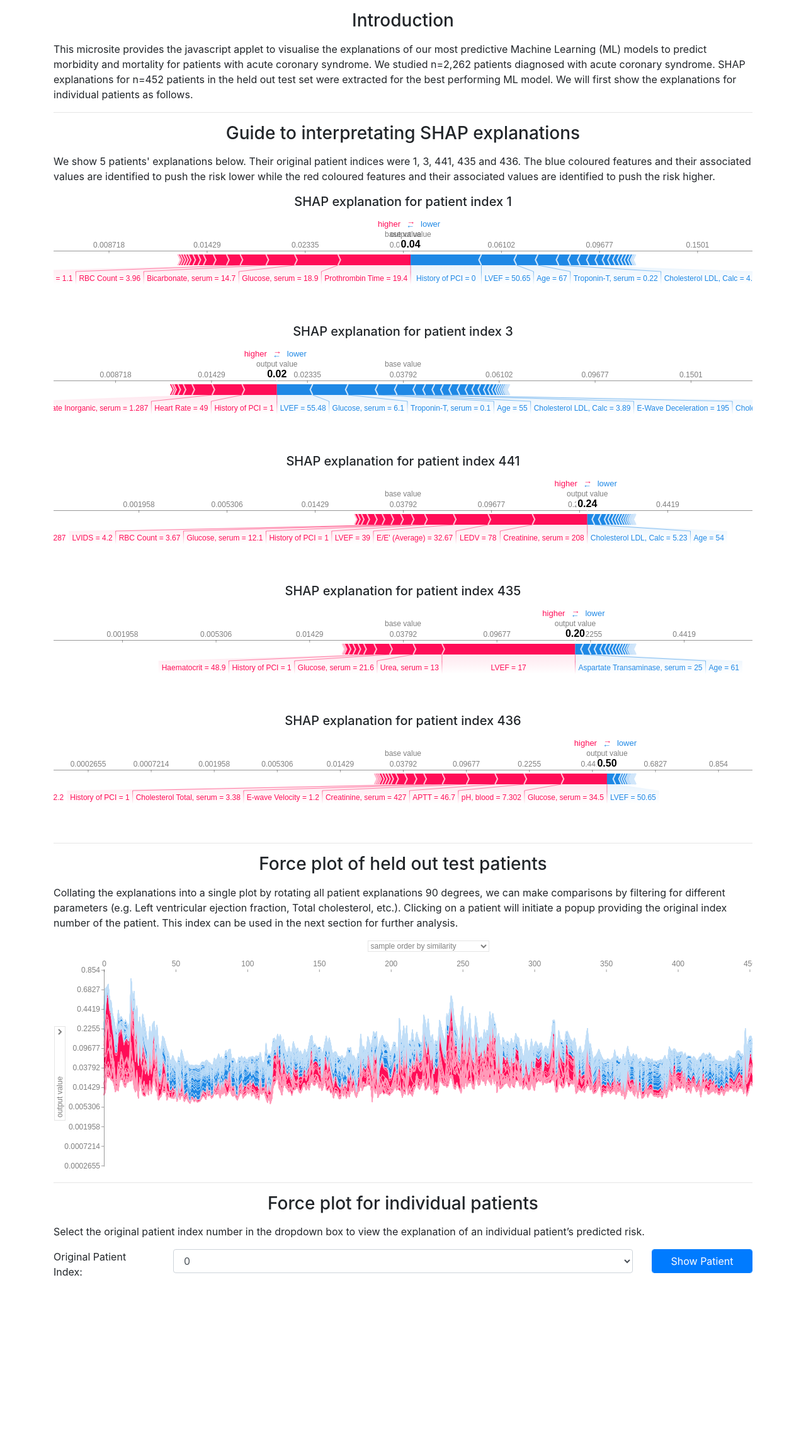
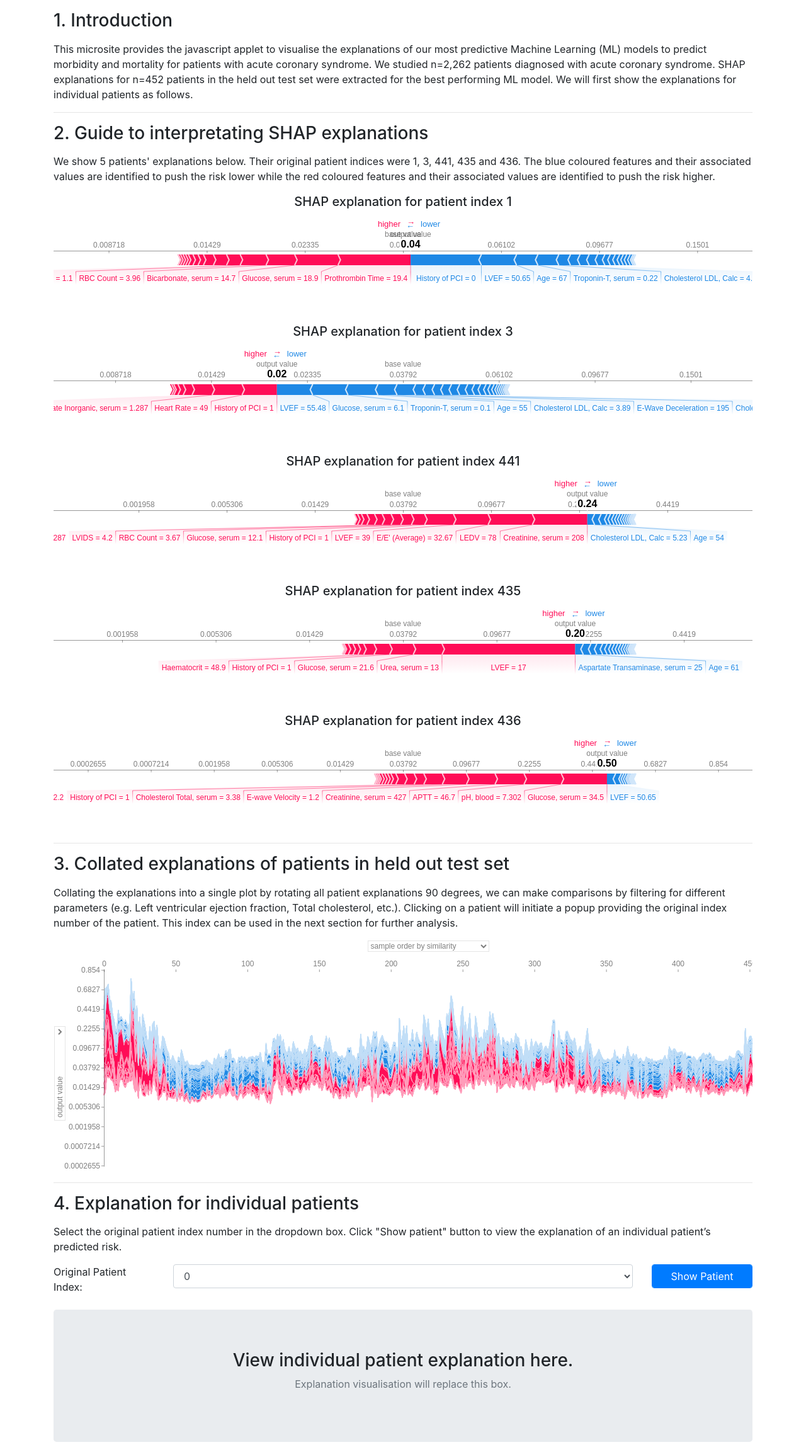
Before and after one commit to llja0112/SHAP-viz, a Flask app: page / in a window 1280 px wide. Shown: the part 56-2361 px from the top of the page at 63% size. Before the commit the page ends 2081 px from the top, so only its background shows below. Run offline with Flask 2, Linux system fonts and the light colour scheme; some libraries are stand-ins or nearby versions.

Commit message:
Add explanation pane as placeholder before loading individual patient data

```diff
--- a/static/main.js
+++ b/static/main.js
@@ -24,6 +24,10 @@ $(document).ready(function(){
     }
 
     $('#patients_select_button').click(function(){
+      if(!$('#explanation_pane').hasClass('d-none')){
+        $('#explanation_pane').addClass('d-none');
+      }
+
       patient_index = $('#patients_select').val();
       if (window.SHAP){
         SHAP.ReactDom.render(
--- a/templates/index.html
+++ b/templates/index.html
@@ -24,11 +24,11 @@
       </div>
       <div id="main_pane" class='d-none'>
 
-        <h3 class="text-center my-3">Introduction</h3>
+        <h3 class="my-3">1. Introduction</h3>
         <p>This microsite provides the javascript applet to visualise the explanations of our most predictive Machine Learning (ML) models to predict morbidity and mortality for patients with acute coronary syndrome. We studied n=2,262 patients diagnosed with acute coronary syndrome. SHAP explanations for n=452 patients in the held out test set were extracted for the best performing ML model. We will first show the explanations for individual patients as follows.</p>
 
         <hr>
-        <h3 class="text-center my-3">Guide to interpretating SHAP explanations</h3>
+        <h3 class="my-3">2. Guide to interpretating SHAP explanations</h3>
         <p>We show 5 patients' explanations below. Their original patient indices were 1, 3, 441, 435 and 436. The blue coloured features and their associated values are identified to push the risk lower while the red coloured features and their associated values are identified to push the risk higher.</p>
 
         <h5 class="text-center my-3">SHAP explanation for patient index 1</h5>
@@ -43,13 +43,13 @@
         <div id="shap_patient_436_plot"></div>
 
         <hr>
-        <h3 class='text-center my-3'>Force plot of held out test patients</h3>
+        <h3 class='my-3'>3. Collated explanations of patients in held out test set</h3>
         <p>Collating the explanations into a single plot by rotating all patient explanations 90 degrees, we can make comparisons by filtering for different parameters (e.g. Left ventricular ejection fraction, Total cholesterol, etc.). Clicking on a patient will initiate a popup providing the original index number of the patient. This index can be used in the next section for further analysis.</p>
         <div id='shap_plot'></div>
 
         <hr>
-        <h3 class='text-center my-3'>Force plot for individual patients</h3>
-        <p>Select the original patient index number in the dropdown box to view the explanation of an individual patient’s predicted risk.</p>
+        <h3 class='my-3'>4. Explanation for individual patients</h3>
+        <p>Select the original patient index number in the dropdown box. Click "Show patient" button to view the explanation of an individual patient’s predicted risk.</p>
         <div class="row">
           <div class="col-2"> <label for="patients_select">Original Patient Index:</label> </div>
           <div class="col">
@@ -57,6 +57,12 @@
           </div>
           <div class="col-2">
             <button id="patients_select_button" type="button" class="btn btn-primary form-control">Show Patient</button>
+          </div>
+        </div>
+        <div id="explanation_pane" class="jumbotron text-center my-3">
+          <h3>View individual patient explanation here.</h3>
+          <div class="text-muted">
+            <p>Explanation visualisation will replace this box.</p>
           </div>
         </div>
         <div id='shap_patient_plot' class="my-3"></div>
```
